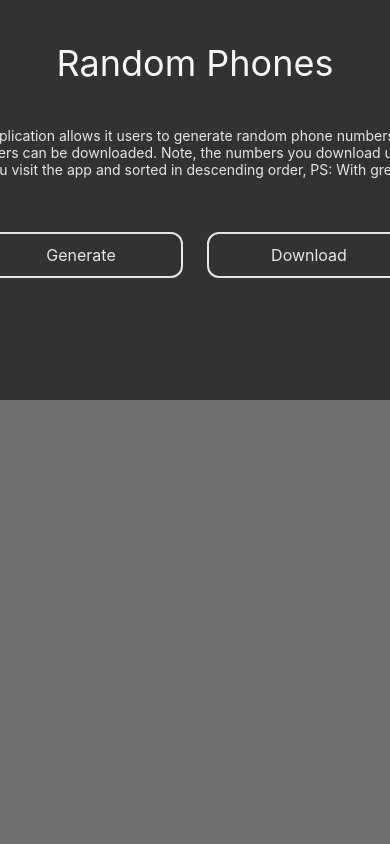
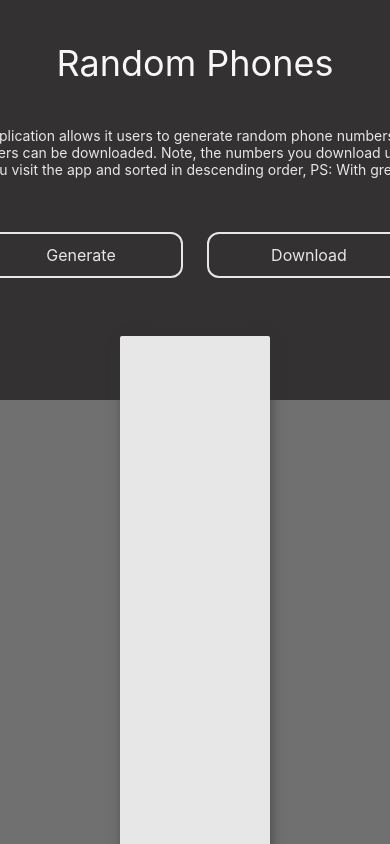
Before and after one commit to PaulKariukiRimiru/RandomPhoneNumbers, a React (Create React App) app: page / in a window 390 px wide. Shown: the top 844 px of the page. Built offline with nearby package versions, Linux system fonts and the light colour scheme.

Commit message:
feat(main-page): Add phonenumber container

```diff
--- a/src/App/App.scss
+++ b/src/App/App.scss
@@ -1,6 +1,10 @@
 @import "src/Theme/base.scss";
 
 .app {
+  display: flex;
+  flex-direction: column;
+  align-content: center;
+
   &-header {
     height: 400px;
     display: flex;
@@ -39,4 +43,16 @@
       margin-top: 42px;
     }
   }
+
+  &-container {
+    position: relative;
+    top: -64px;
+    height: 100vh;
+    z-index: 112;
+    margin-left: 120px;
+    margin-right: 120px;
+    box-shadow: 2px 2px 14px -4px map-get($colors, primary);
+    background-color: map-get($colors, text-secondary);
+    border-radius: 2px;
+  }
 }
--- a/src/App/index.tsx
+++ b/src/App/index.tsx
@@ -26,6 +26,7 @@ class App extends Component {
             />
           </div>
         </div>
+        <div className="app-container" />
       </div>
     );
   }
```
